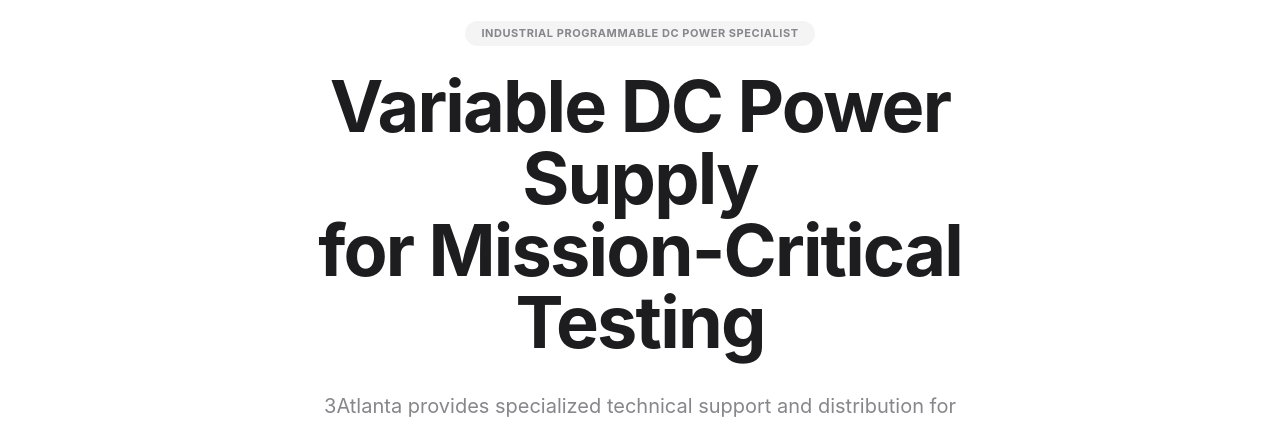
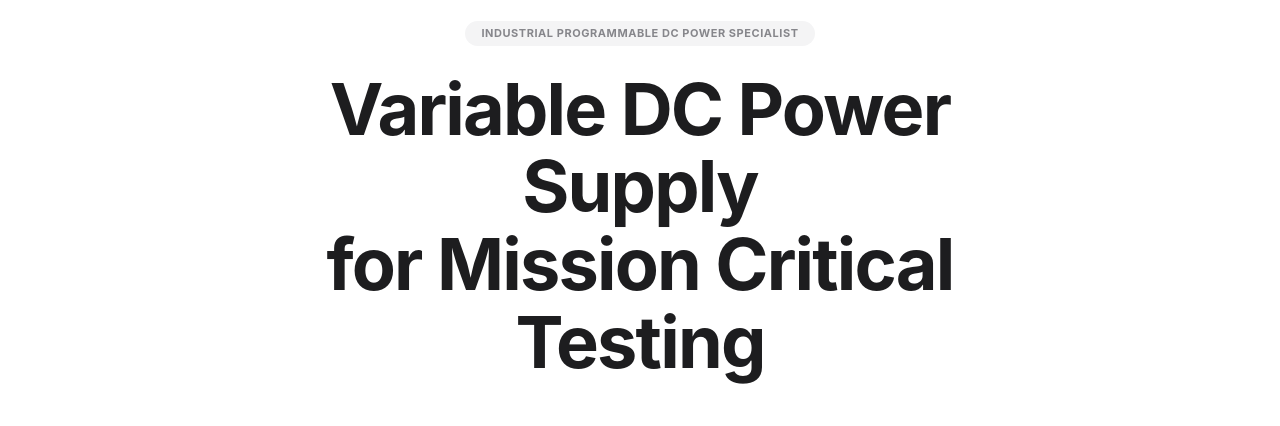
Before and after one commit to oprom0004/3atlanta.com, a Next.js app: page / in a window 1280 px wide. Shown: the part 126-552 px from the top of the page. Built offline with nearby package versions, Linux system fonts and the light colour scheme; no server answers.

Commit message:
style: improve hero h1 wrapping and rhythm

```diff
--- a/src/app/page.tsx
+++ b/src/app/page.tsx
@@ -73,8 +73,8 @@ export default function HomePage() {
               <span className="inline-block px-4 py-1 rounded-full bg-zinc-100 text-[11px] font-bold uppercase tracking-wider text-brand-muted mb-6">
                 Industrial Programmable DC Power Specialist
               </span>
-              <h1 className="text-5xl md:text-7xl font-bold mb-8 tracking-tight">
-                Variable DC Power Supply <br className="hidden md:block" /> for Mission-Critical Testing
+              <h1 className="text-4xl md:text-6xl lg:text-7xl font-bold mb-10 tracking-tight leading-[1.08]">
+                Variable DC Power Supply <br className="hidden md:block" /> for Mission Critical Testing
               </h1>
               <p className="text-xl text-brand-muted mb-10 leading-relaxed max-w-2xl mx-auto">
                 3Atlanta provides specialized technical support and distribution for <strong>eTommens</strong> industrial systems.
```
